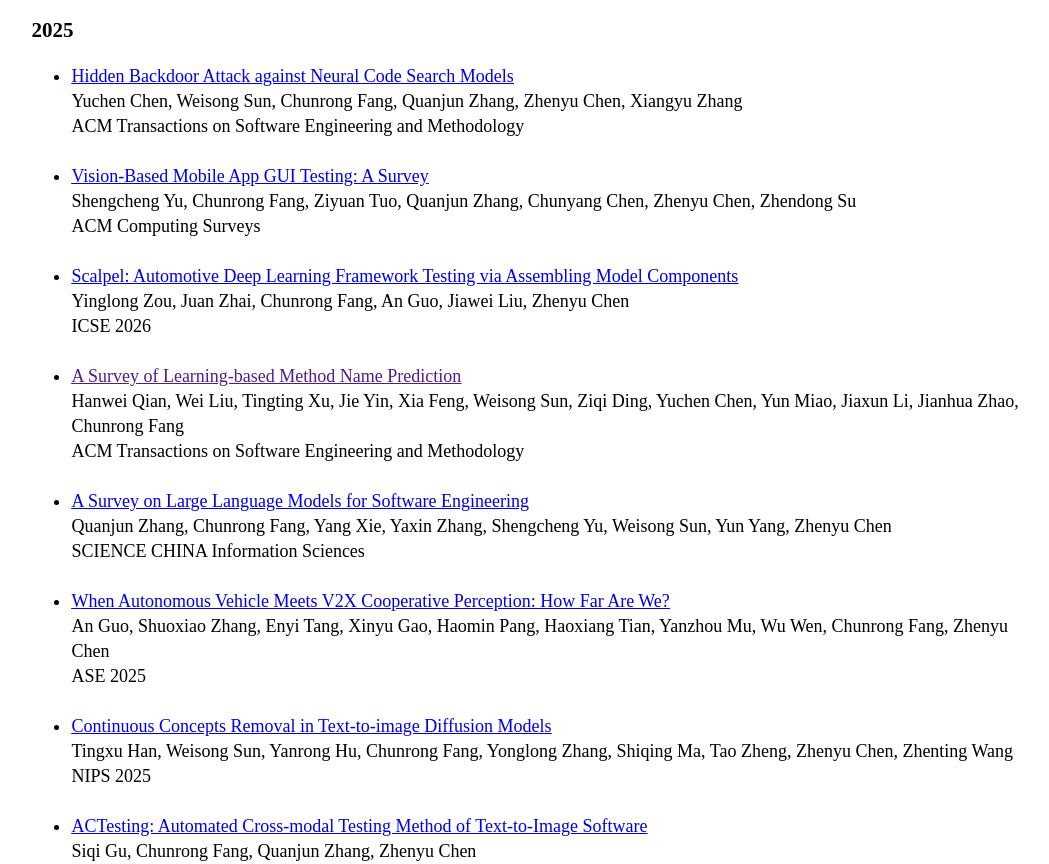
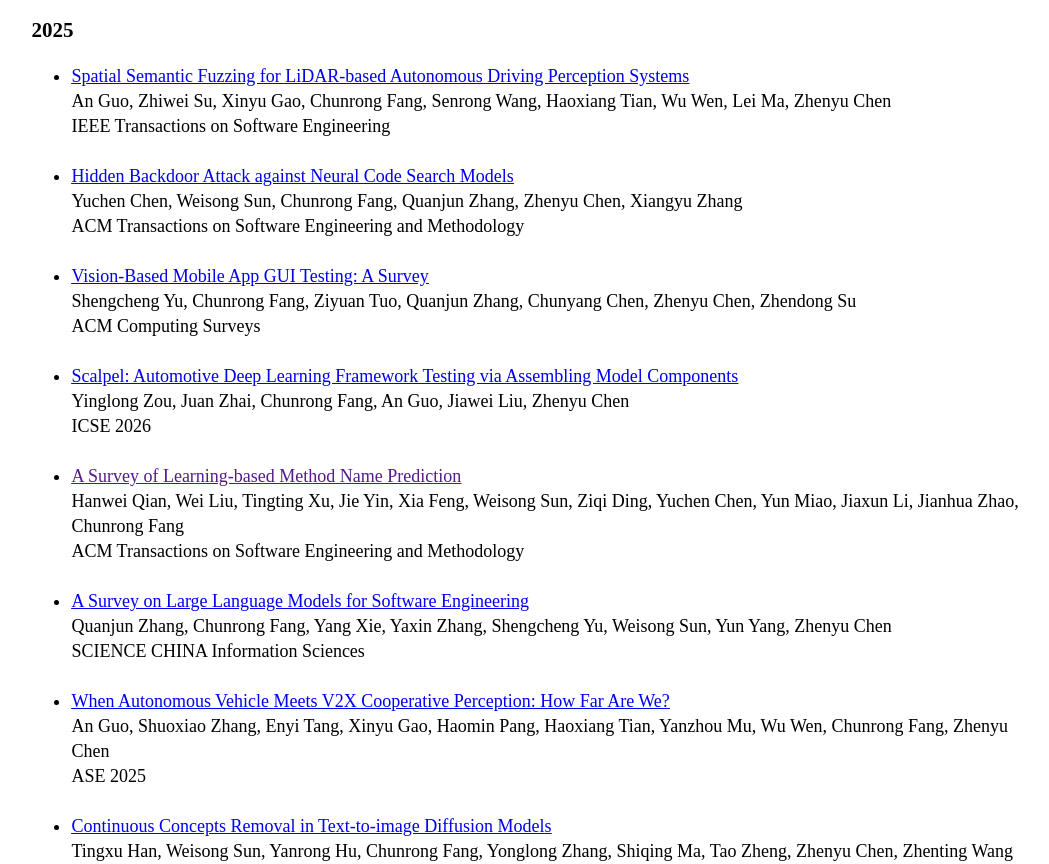
Before and after one commit to chunrong/chunrong.github.io, a plain HTML site: page index.html in a window 1280 px wide. Shown: the part 1217-2081 px from the top of the page, without its empty margins (103-1152 px from the left). Drawn offline with Linux system fonts and the light colour scheme.

Commit message:
Update index.html

```diff
--- a/index.html
+++ b/index.html
@@ -97,6 +97,12 @@
 
         <h3>2025</h3>
         <ul style="line-height: 25px">
+
+        <li>
+            <a href="https://arxiv.org/"><u>Spatial Semantic Fuzzing for LiDAR-based Autonomous Driving Perception Systems</u></a> <br>
+            An Guo, Zhiwei Su, Xinyu Gao, Chunrong Fang, Senrong Wang, Haoxiang Tian, Wu Wen, Lei Ma, Zhenyu Chen
+            <br>IEEE Transactions on Software Engineering<br><br>
+        </li>
 
         <li>
             <a href="https://arxiv.org/"><u>Hidden Backdoor Attack against Neural Code Search Models</u></a> <br>
```
